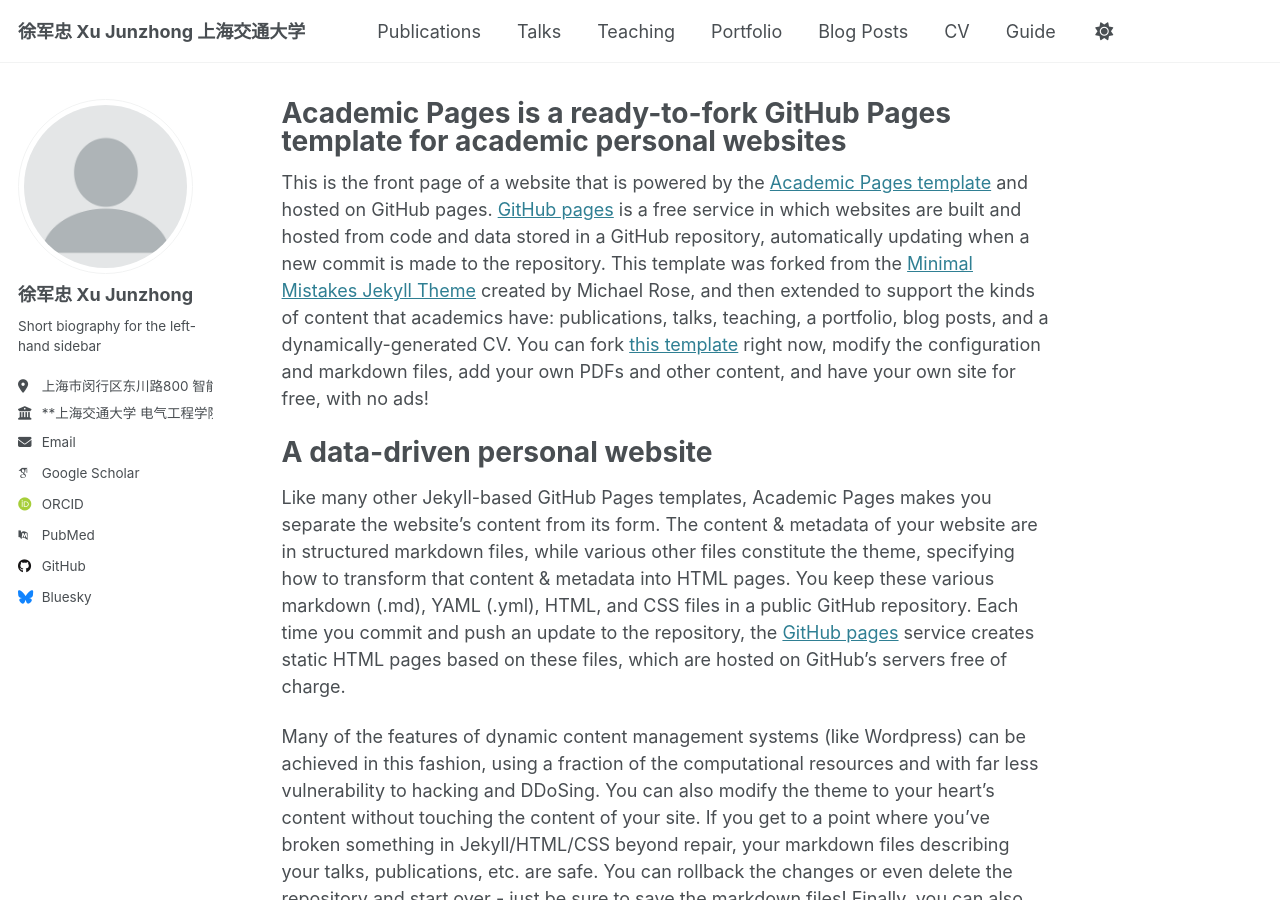
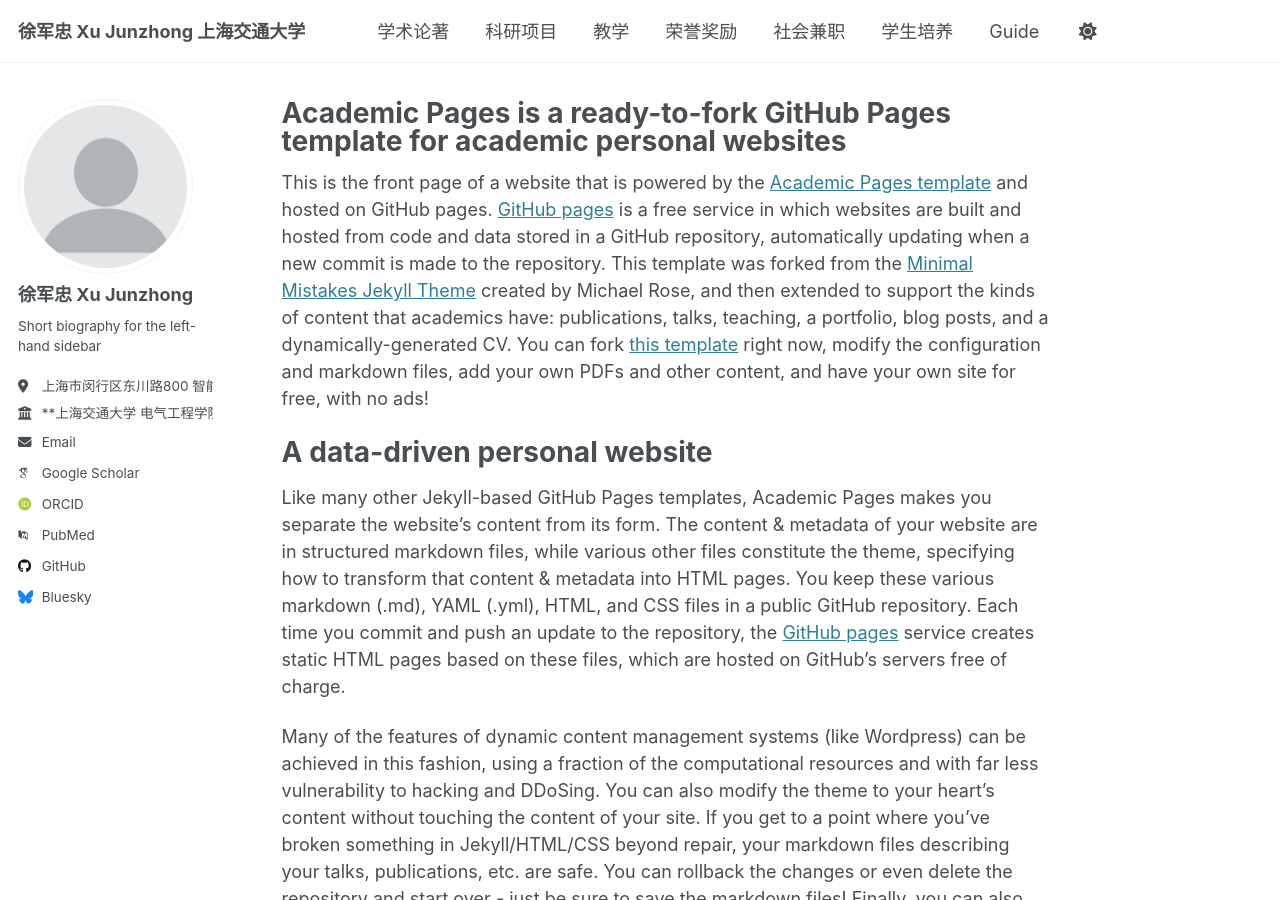
Before and after one commit to junzhongxu/junzhongxu.github.io, a Jekyll site: the page built from _pages/about.md, in a window 1280 px wide and 900 px high. Built offline with Jekyll 4.4.1, drawn with Linux system fonts in a browser that asks for light colours; some web fonts are replaced.

Commit message:
Update navigation.yml

```diff
--- a/_data/navigation.yml
+++ b/_data/navigation.yml
@@ -8,22 +8,22 @@
 #      Markdown formatted page while the second is generated using JSON.
 
 main:
-  - title: "Publications"
+  - title: "学术论著"
     url: /publications/
 
-  - title: "Talks"
+  - title: "科研项目"
     url: /talks/
 
-  - title: "Teaching"
+  - title: "教学"
     url: /teaching/
 
-  - title: "Portfolio"
+  - title: "荣誉奖励"
     url: /portfolio/
 
-  - title: "Blog Posts"
+  - title: "社会兼职"
     url: /year-archive/
 
-  - title: "CV"
+  - title: "学生培养"
     url: /cv/
 
   # - title: "CV"
```
